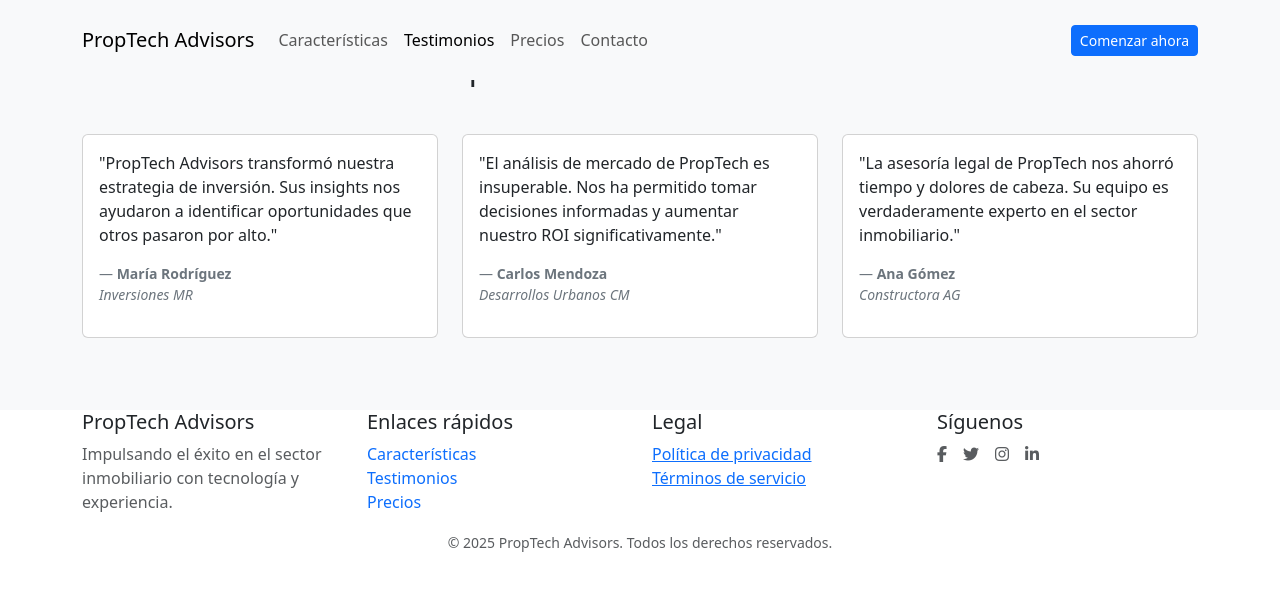
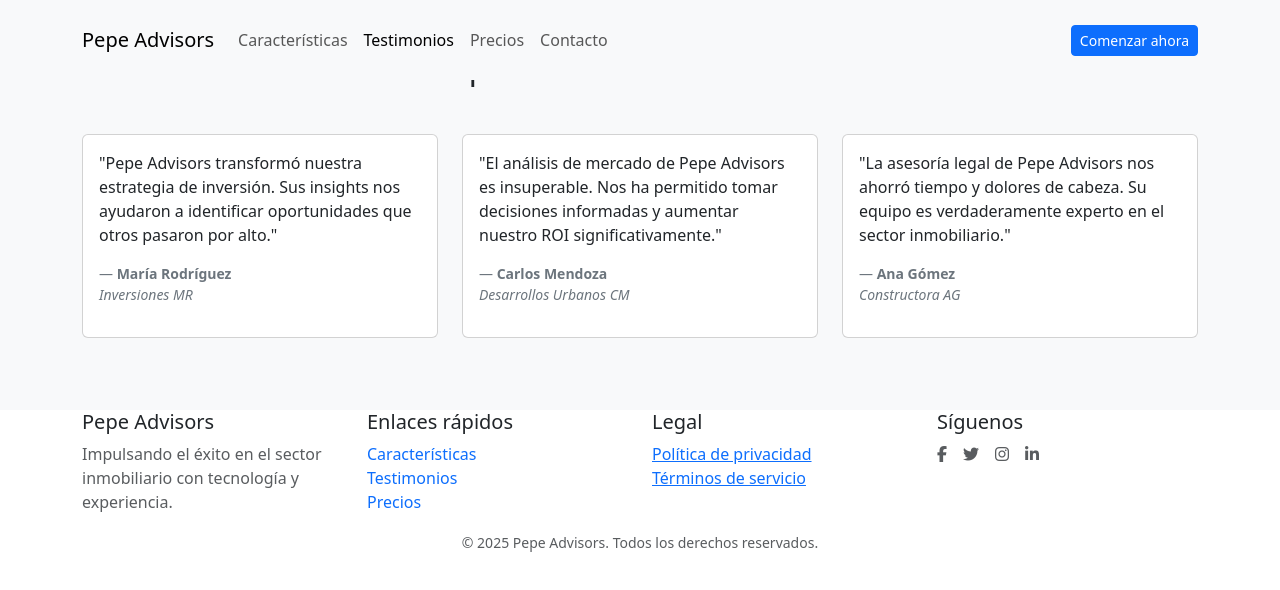
Before and after one commit to mhosan/proymart, an Angular app: page /testimonials in a window 1280 px wide. Shown: the top 590 px of the page. Built offline with nearby package versions, Linux system fonts and the light colour scheme.

Commit message:
nombre aplicación o proyecto en variable

```diff
--- a/src/app/components/cta/cta.component.html
+++ b/src/app/components/cta/cta.component.html
@@ -1,7 +1,7 @@
 <section class="bg-primary text-white py-5">
     <div class="container text-center">
       <h2 class="mb-4">¿Listo para impulsar tu éxito inmobiliario?</h2>
-      <p class="lead mb-4">Únete a PropTech Advisors hoy y lleva tus inversiones al siguiente nivel.</p>
+      <p class="lead mb-4">Únete a {{appName}} hoy y lleva tus inversiones al siguiente nivel.</p>
       <button class="btn btn-light btn-lg">Comienza tu prueba gratuita</button>
     </div>
   </section>
--- a/src/app/components/cta/cta.component.ts
+++ b/src/app/components/cta/cta.component.ts
@@ -1,12 +1,17 @@
-import { Component } from '@angular/core';
+import { Component, OnInit } from '@angular/core';
+import { environment } from '../../../environments/environment'
 
 @Component({
   selector: 'app-cta',
   standalone: true,
-  imports: [],
+  imports: [ ],
   templateUrl: './cta.component.html',
   styleUrl: './cta.component.css'
 })
-export class CtaComponent {
+export class CtaComponent implements OnInit{
+  ngOnInit(): void {
+
+  }
+  appName = environment.appName;
 
 }
--- a/src/app/components/footer/footer.component.html
+++ b/src/app/components/footer/footer.component.html
@@ -2,7 +2,7 @@
     <div class="container">
       <div class="row justify-content-md-between">
         <div class="col-3">
-          <h5>PropTech Advisors</h5>
+          <h5>{{appName}}</h5>
           <p class="text-muted">Impulsando el éxito en el sector inmobiliario con tecnología y experiencia.</p>
         </div>
         <div class="col-3">
@@ -31,7 +31,7 @@
         </div>
       </div>
       <div class="text-center" style="height: 4vh;">
-        <small class="text-muted">© {{currentYear}} PropTech Advisors. Todos los derechos reservados.</small>
+        <small class="text-muted">© {{currentYear}} {{appName}}. Todos los derechos reservados.</small>
       </div>
     </div>
   </div>
--- a/src/app/components/footer/footer.component.ts
+++ b/src/app/components/footer/footer.component.ts
@@ -1,5 +1,6 @@
 import { Component } from '@angular/core';
 import { RouterLink } from '@angular/router';
+import { environment } from '../../../environments/environment'
 
 @Component({
   selector: 'app-footer',
@@ -10,4 +11,5 @@ import { RouterLink } from '@angular/router';
 })
 export class FooterComponent {
   currentYear = new Date().getFullYear();
+  appName = environment.appName;
 }
--- a/src/app/components/header/header.component.html
+++ b/src/app/components/header/header.component.html
@@ -1,6 +1,6 @@
 <header class="navbar navbar-expand-lg navbar-light bg-light fixed-top">
     <div class="container">
-      <a class="navbar-brand" routerLink="/">PropTech Advisors</a>
+      <a class="navbar-brand" routerLink="/">{{appName}}</a>
       <button class="navbar-toggler" type="button" data-bs-toggle="collapse" data-bs-target="#navbarNav" aria-controls="navbarNav" aria-expanded="false" aria-label="Toggle navigation">
         <span class="navbar-toggler-icon"></span>
       </button>
--- a/src/app/components/header/header.component.ts
+++ b/src/app/components/header/header.component.ts
@@ -1,5 +1,6 @@
 import { Component } from '@angular/core';
 import { RouterLink, RouterLinkActive } from '@angular/router';
+import { environment } from '../../../environments/environment'
 
 @Component({
   selector: 'app-header',
@@ -9,5 +10,5 @@ import { RouterLink, RouterLinkActive } from '@angular/router';
   styleUrl: './header.component.css'
 })
 export class HeaderComponent {
-
+  appName = environment.appName;
 }
--- a/src/app/components/testimonials/testimonials.component.ts
+++ b/src/app/components/testimonials/testimonials.component.ts
@@ -1,5 +1,6 @@
 import { CommonModule } from '@angular/common';
 import { Component } from '@angular/core';
+import { environment } from '../../../environments/environment'
 
 @Component({
   selector: 'app-testimonials',
@@ -9,19 +10,20 @@ import { Component } from '@angular/core';
   styleUrl: './testimonials.component.css'
 })
 export class TestimonialsComponent {
+  appName = environment.appName;
   testimonials = [
     {
-      quote: "PropTech Advisors transformó nuestra estrategia de inversión. Sus insights nos ayudaron a identificar oportunidades que otros pasaron por alto.",
+      quote: this.appName + " transformó nuestra estrategia de inversión. Sus insights nos ayudaron a identificar oportunidades que otros pasaron por alto.",
       author: "María Rodríguez",
       company: "Inversiones MR"
     },
     {
-      quote: "El análisis de mercado de PropTech es insuperable. Nos ha permitido tomar decisiones informadas y aumentar nuestro ROI significativamente.",
+      quote: "El análisis de mercado de " + this.appName + " es insuperable. Nos ha permitido tomar decisiones informadas y aumentar nuestro ROI significativamente.",
       author: "Carlos Mendoza",
       company: "Desarrollos Urbanos CM"
     },
     {
-      quote: "La asesoría legal de PropTech nos ahorró tiempo y dolores de cabeza. Su equipo es verdaderamente experto en el sector inmobiliario.",
+      quote: "La asesoría legal de " + this.appName + " nos ahorró tiempo y dolores de cabeza. Su equipo es verdaderamente experto en el sector inmobiliario.",
       author: "Ana Gómez",
       company: "Constructora AG"
     }
--- a/src/environments/environment.development.ts
+++ b/src/environments/environment.development.ts
@@ -1,4 +1,5 @@
 export const environment = {
     production: false,
-    environment: 'development'
+    environment: 'development',
+    appName: 'Pepe Advisors'
 };
--- a/src/environments/environment.ts
+++ b/src/environments/environment.ts
@@ -1,3 +1,4 @@
 export const environment = {
     production: true,
+    appName: 'Prop Advisors'
 };
```
